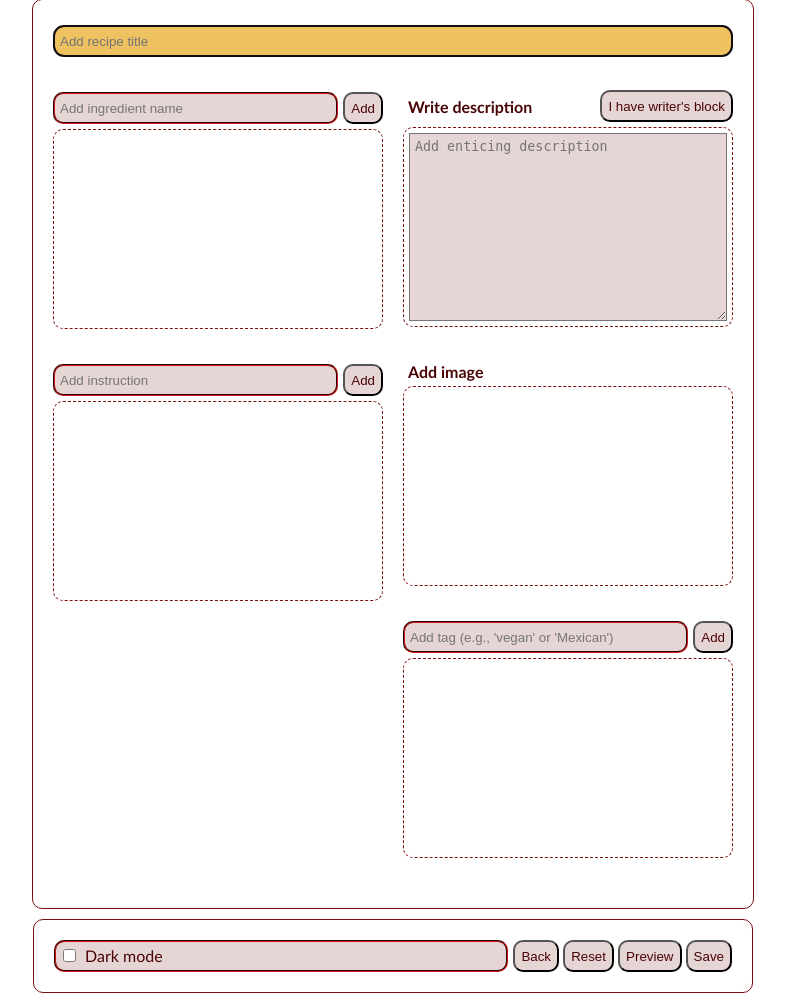
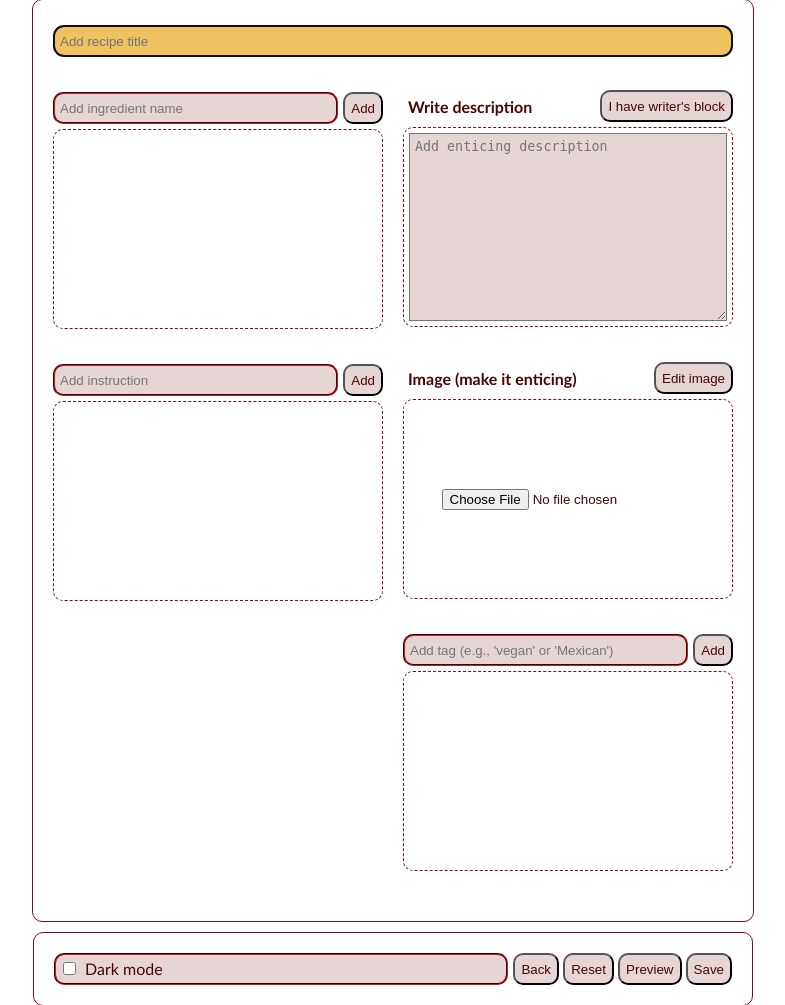
Before and after one commit to karencfisher/recipe-share, a Flask app: page /edit in a window 1280 px wide. Shown: the part 55-1060 px from the top of the page, without its empty margins (247-1032 px from the left). Run offline with Flask 3, Linux system fonts and the light colour scheme; parts of the project's set-up code (start-up, migrations or seed data) failed here and were passed over.

Commit message:
can create and push recipes to the database

```diff
--- a/static/recipe-editor.js
+++ b/static/recipe-editor.js
@@ -37,7 +37,7 @@ function addItem(textBox, itemClass, parent) {
 
     item.addEventListener("keydown", (e) => {
         // shift+space bar to remove
-        if (e.shiftKey && e.code === "Space") {
+        if (e.key === "Delete") {
             e.preventDefault();
             focusNext(item, textBox);
             item.remove();
@@ -150,6 +150,40 @@ tagText.addEventListener("keypress", (e) => {
     })
 });
 
+/* Image *****************************************/
+const fileInput = document.getElementById("image-file");
+const editImage = document.getElementById("edit-image")
+const imageContainer = document.getElementById("image-container");
+
+function loadImage() {
+    const fileInput = document.getElementById("image-file");
+    const file = fileInput.files[0];
+    const reader = new FileReader();
+    reader.onload = function(e) {
+        const image = document.createElement('img');
+        image.src = e.target.result;
+        image.id = "image";
+        image.style.setProperty("width", "100%");
+        fileInput.style.setProperty("display", "none");
+        imageContainer.appendChild(image);
+    }
+    reader.readAsDataURL(file);
+}
+
+editImage.addEventListener("click", () => {
+    imageContainer.innerHTML = "";
+    const newFileInput = document.createElement("input");
+    newFileInput.type = "file";
+    newFileInput.name = "file";
+    newFileInput.id = "image-file";
+    newFileInput.addEventListener("change", () => loadImage());
+    imageContainer.appendChild(newFileInput);
+});
+
+if (fileInput) {
+    fileInput.addEventListener("change", () => loadImage());
+}
+
 /* Save and reset handlers ***********************/
 const backButton = document.getElementById("back-button");
 const resetButton = document.getElementById("reset-button");
@@ -159,15 +193,25 @@ const generateButton = document.getElementById("generate-button");
 
 function buildRecipe(complete) {
     // initialize recipe object
+    const idField = document.getElementById("recipe-id");
     const recipe = {
+        tempId: idField.value,
         Title: titleText.value,
         Ingredients: [],
         Instructions: [],
         Tags: [],
-        Image_Name: "",
+        imageFile: null,
+        imageData: null,
         Views: 0,
         Description: "",
     };
+
+    const fileInput = document.getElementById("image-file");
+    if (fileInput) {
+        recipe.imageFile = fileInput.files[0].name;
+        const image = document.getElementById("image");
+        recipe.imageData = image.src;
+    }
 
     // check title
     if (recipe.Title === "") {
@@ -252,7 +296,16 @@ resetButton.addEventListener("click", () => {
 
 saveButton.addEventListener("click", () => {
     recipe = buildRecipe(true);
-    // submit recipe - TODO
+    fetch('/insert', {
+        method: 'POST',
+        headers: {
+            'Content-Type': 'application/json'
+        },
+        body: JSON.stringify(recipe)
+    })
+    .then(response => response.json())
+    .then(data => console.log(data))
+    .catch(error => console.error('Error:', error));
 
 });
 
--- a/static/style.css
+++ b/static/style.css
@@ -173,6 +173,10 @@ img {
     background-color: var(--widget-focus-background-color);
 }
 
+#image-file {
+    margin: auto;
+}
+
 #choices {
     display: flex;
     justify-content: space-between;
--- a/templates/recipe-editor.html
+++ b/templates/recipe-editor.html
@@ -26,7 +26,7 @@
             });
 
             item.addEventListener("keydown", (e) => {
-                if (e.shiftKey && e.code === "Space") {
+                if (e.key === "Delete") {
                     const string = item.value;
                     e.preventDefault();
                     focusNext(item, textBox);
@@ -64,6 +64,12 @@
         <h1>Recipe Editor</h1>
     </header>
     <main>
+        {% if recipe.id is defined and recipe.id != "" %}
+        <input id="recipe-id" type="hidden" value="{{ recipe.id }}">
+        {% else %}
+        <input id="recipe-id" type="hidden" value="">
+        {% endif %}
+
         <div class="column" id="left-column">
             <section id="recipe-title">
                 <div class="input-field">
@@ -123,14 +129,16 @@
                 </div>
             </section>
 
-            <section id="image">
+            <section>
                 <div class="input-field">
-                    <span class="section-label">Add image</span>
-
+                    <span class="section-label">Image (make it enticing)</span>
+                    <button class="add-button" id="edit-image">Edit image</button>
                 </div>
-                <div class="container" id="description-container">
+                <div class="container" id="image-container">
                     {% if recipe.image is defined and recipe.image != "" %}
-                        <img src="./static/recipe-images/{{ recipe.image}}.jpg" alt="{{ recipe.image }}">
+                        <img id="image" src="./static/recipe-images/{{ recipe.image }}.jpg" alt="{{ recipe.image }}">
+                    {% else %}
+                        <input type="file" name="file" id="image-file" />
                     {% endif %}
                 </div>
             </section>
```
Also changed, not shown: db.py (+25 -1 lines), templates/recipe-card.html (+15 -1 lines), static/recipe-images/baked-cake-doughnuts-51157010.jpg, static/recipe-images/belly-acres-better-burger.jpg, static/recipe-images/california-style-tuna-salad-rolls-243127.jpg, static/recipe-images/toast.jpg (added).
